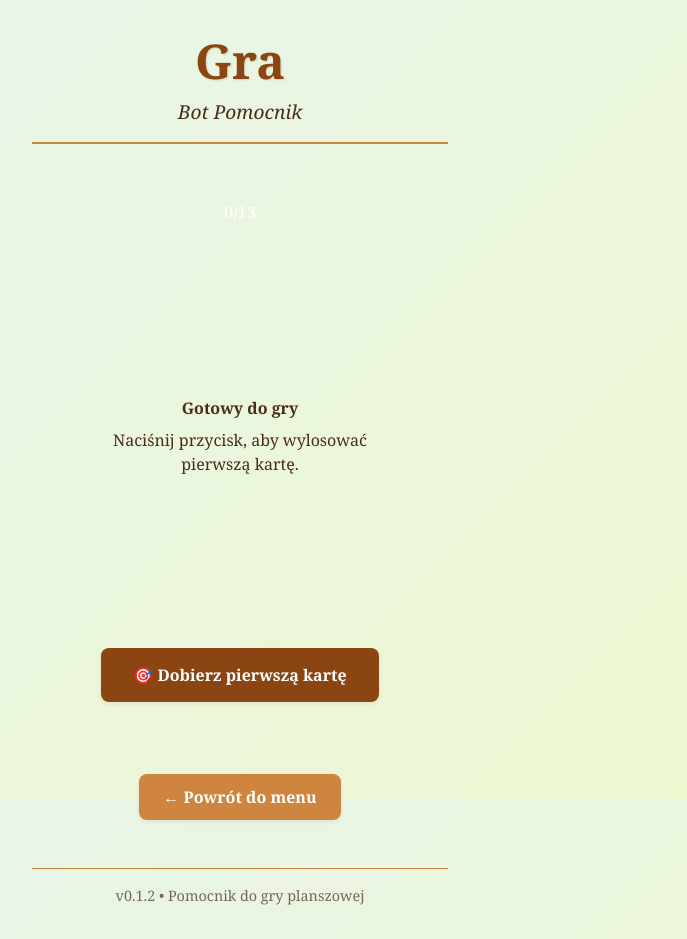
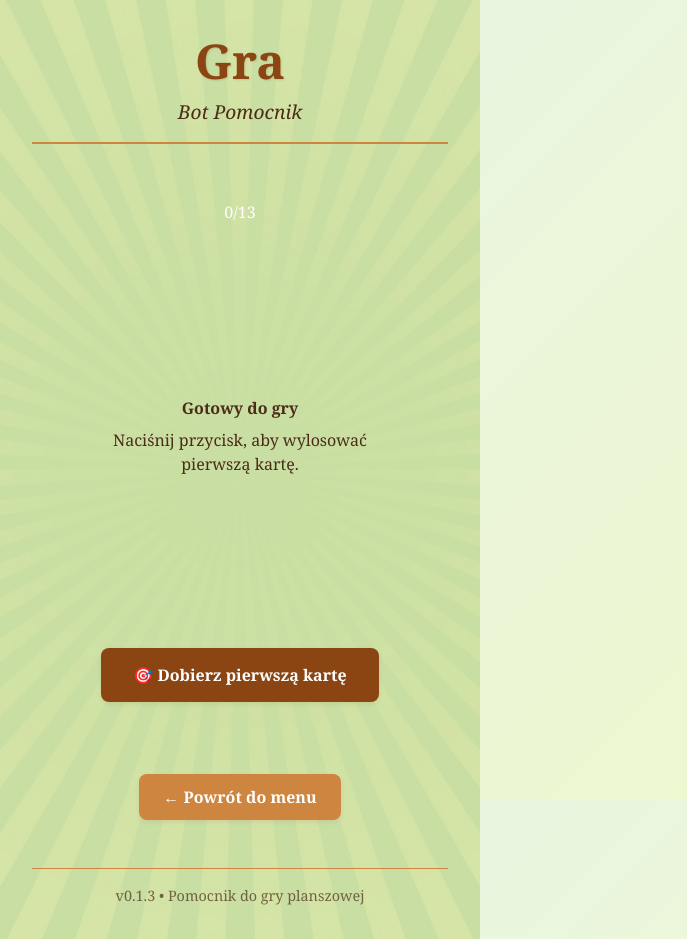
Before and after one commit to lukmarcus/spolka-zoo-bot-pomocnik, a React (Vite) app: page /game in a window 1280 px wide. Shown: the whole page, without its empty margins (0-687 px from the left). Built offline with nearby package versions, Linux system fonts and the light colour scheme.

Commit message:
background images added to app

```diff
--- a/package.json
+++ b/package.json
@@ -1,7 +1,7 @@
 {
   "name": "spolka-zoo-bot-pomocnik",
   "private": true,
-  "version": "0.1.2",
+  "version": "0.1.3",
   "type": "module",
   "scripts": {
     "dev": "vite",
--- a/src/components/Layout.tsx
+++ b/src/components/Layout.tsx
@@ -5,11 +5,27 @@ import packageJson from "../../package.json";
 interface LayoutProps {
   children: React.ReactNode;
   title?: string;
+  backgroundType?: "home" | "game" | "default";
 }
 
-const Layout: React.FC<LayoutProps> = ({ children, title = "Spółka ZOO" }) => {
+const Layout: React.FC<LayoutProps> = ({
+  children,
+  title = "Spółka ZOO",
+  backgroundType = "default",
+}) => {
+  const getBackgroundClass = () => {
+    switch (backgroundType) {
+      case "home":
+        return "bg-home";
+      case "game":
+        return "bg-game";
+      default:
+        return "";
+    }
+  };
+
   return (
-    <div className={styles.layout}>
+    <div className={`${styles.layout} ${getBackgroundClass()}`}>
       <header className={styles.header}>
         <h1 className={styles.title}>{title}</h1>
         {title !== "Spółka ZOO" && (
--- a/src/pages/Game.tsx
+++ b/src/pages/Game.tsx
@@ -85,7 +85,7 @@ const Game: React.FC = () => {
   const primaryAction = getPrimaryAction();
 
   return (
-    <Layout title="Gra">
+    <Layout title="Gra" backgroundType="game">
       <div className={styles.gameContainer}>
         <div className={styles.gameActive}>
           <div className={styles.gameStatus}>
--- a/src/pages/Home.tsx
+++ b/src/pages/Home.tsx
@@ -38,7 +38,7 @@ const Home: React.FC = () => {
   ];
 
   return (
-    <Layout>
+    <Layout backgroundType="home">
       <div className={styles.hero}>
         <h2 className={styles.heroTitle}>Bot Pomocnik</h2>
         <p className={styles.heroDescription}>
--- a/src/styles/globals.css
+++ b/src/styles/globals.css
@@ -41,6 +41,11 @@
   /* Responsive spacing - will be overridden by media queries */
   --card-padding: 1.5rem;
   --card-margin: 0.5rem;
+
+  /* Background images (v0.1.3) */
+  --home-bg: url("../assets/images/backgrounds/home-bg.jpg");
+  --game-bg: url("../assets/images/backgrounds/game-bg.jpg");
+  --bg-opacity: 0.15; /* Subtelność tła */
 }
 
 /* Reset i podstawowe style */
@@ -301,3 +306,18 @@ button:active {
 .fade-in {
   animation: fadeIn 0.3s ease-out;
 }
+
+/* Background utilities (v0.1.3) */
+.bg-home {
+  background: var(--home-bg);
+  background-size: cover;
+  background-position: center;
+  background-repeat: no-repeat;
+}
+
+.bg-game {
+  background: var(--game-bg);
+  background-size: cover;
+  background-position: center;
+  background-repeat: no-repeat;
+}
```
